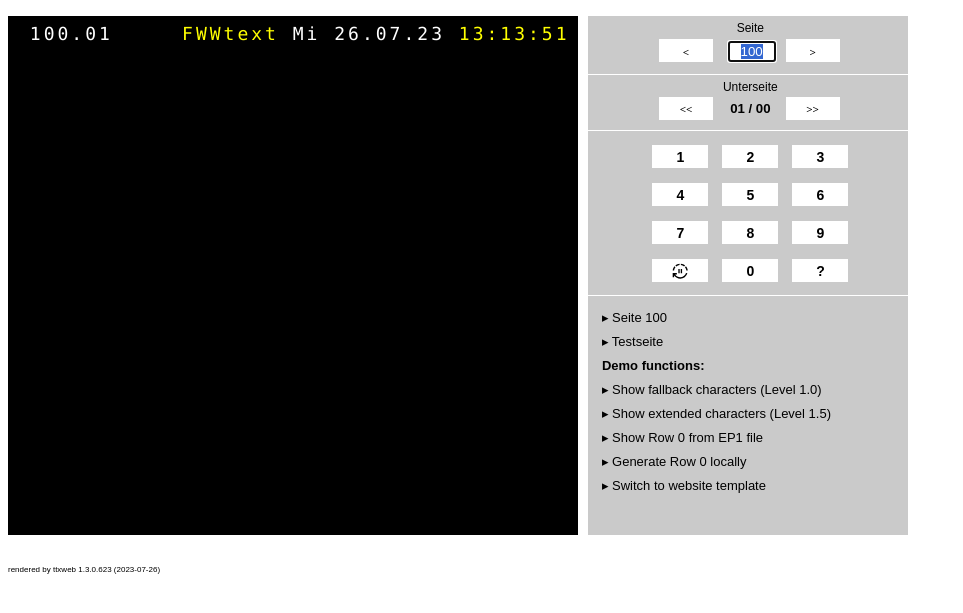
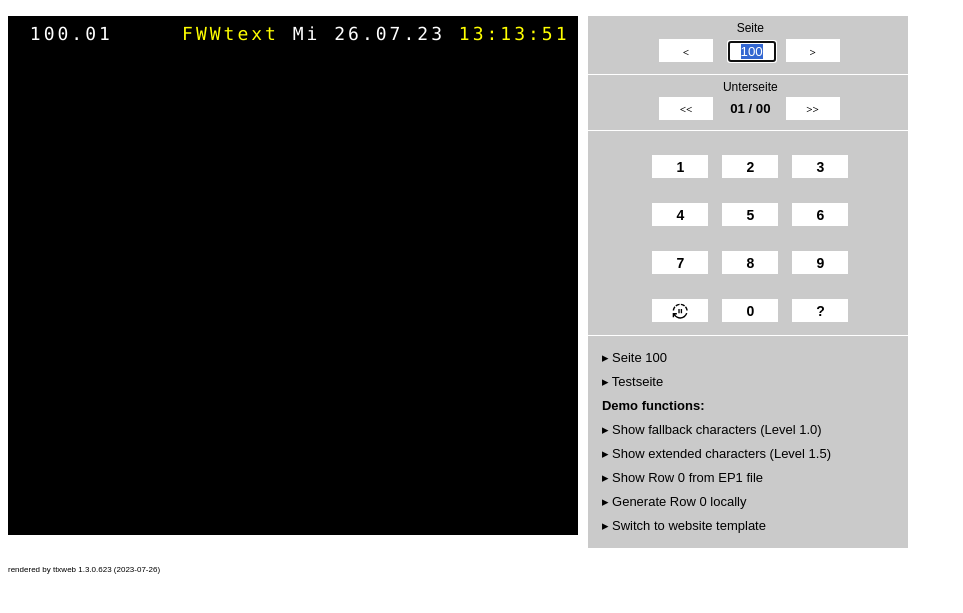
Before and after one commit to fabianswebworld/ttxweb, a PHP site: page /?level15=0 in a window 1280 px wide. Shown: the top 613 px of the page, without its empty margins (0-963 px from the left). Run offline with PHP 8.4, Linux system fonts and the light colour scheme; data that the repository does not hold is empty.

Commit message:
small formatting fix

```diff
--- a/templates/default/css/template_style.css
+++ b/templates/default/css/template_style.css
@@ -24,7 +24,7 @@
     line-height: 17px;
 }
 
-#ttxNumPad a, .numPadRow a,  {
+#ttxNumPad a, .numPadRow a {
     width: 320px;
     margin-top: 10px;
     padding: 0 0 0 10px;
```
